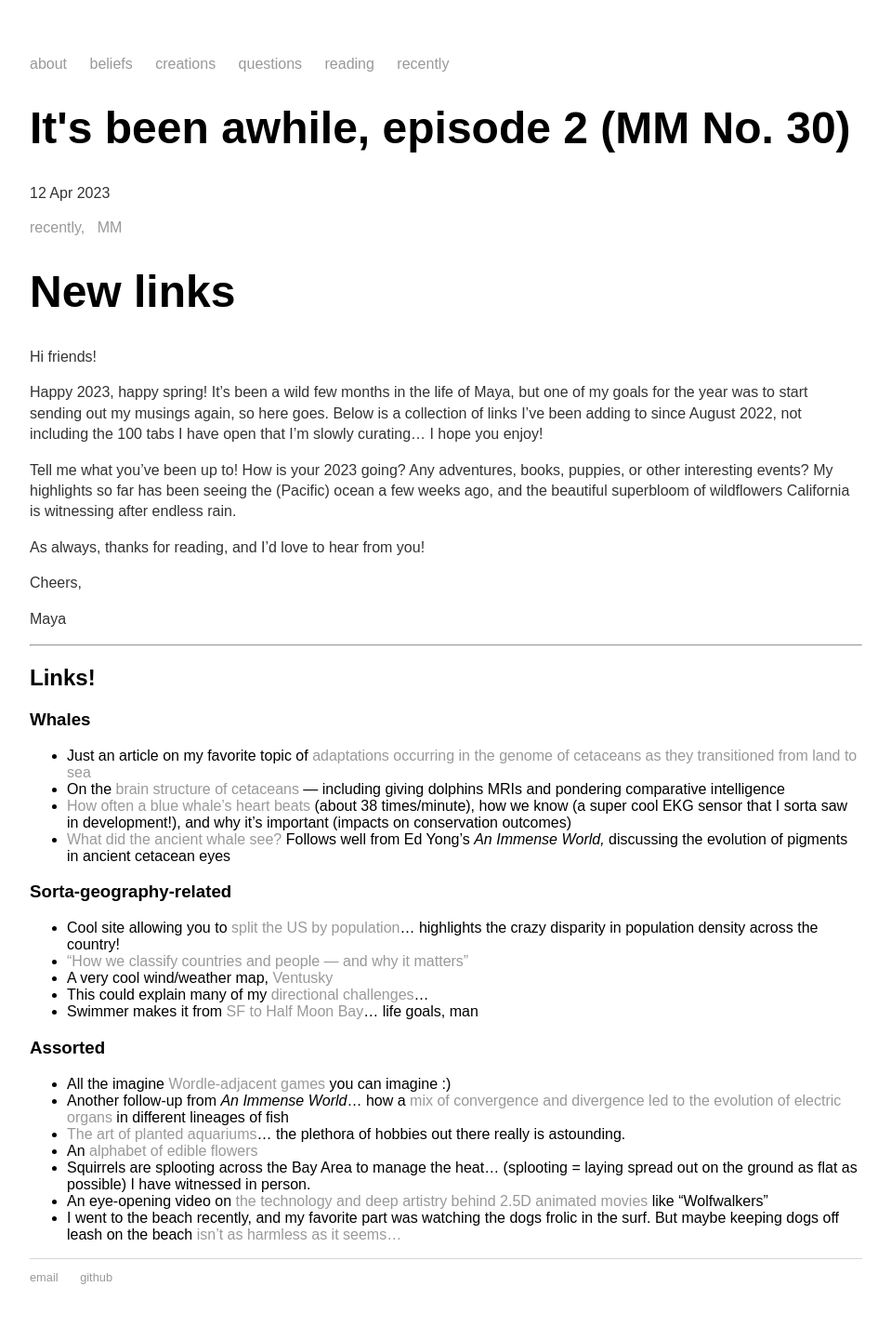
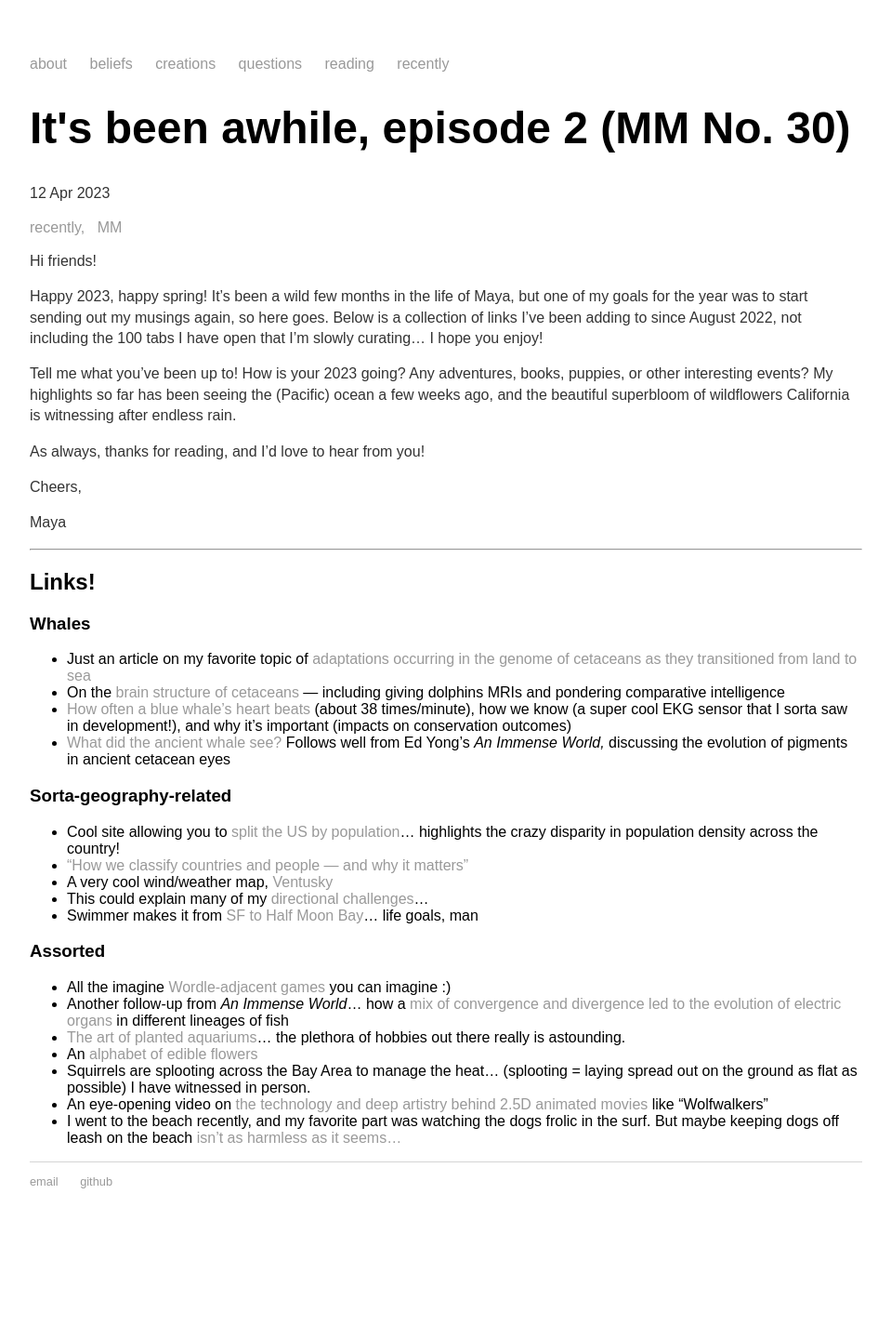
Before and after one commit to mayasheth/mayasheth.github.io, a Jekyll site: the page built from _posts/2023-04-12-its-been-awhile-episode-2.md, in a window 1280 px wide. Shown: the whole page at 93% size, without its empty margins (160-1119 px from the left). Built offline with Jekyll 4.4.1, drawn with Linux system fonts in a browser that asks for light colours; after the commit the page ends 1338 px from its top, so only the background shows below that.

Commit message:
Update 2023-04-12-its-been-awhile-episode-2.md

```diff
--- a/_posts/2023-04-12-its-been-awhile-episode-2.md
+++ b/_posts/2023-04-12-its-been-awhile-episode-2.md
@@ -5,8 +5,6 @@ categories: recently, MM
 date: 2023-04-12
 
 ---
-
-# New links
 
 Hi friends!
 
```
